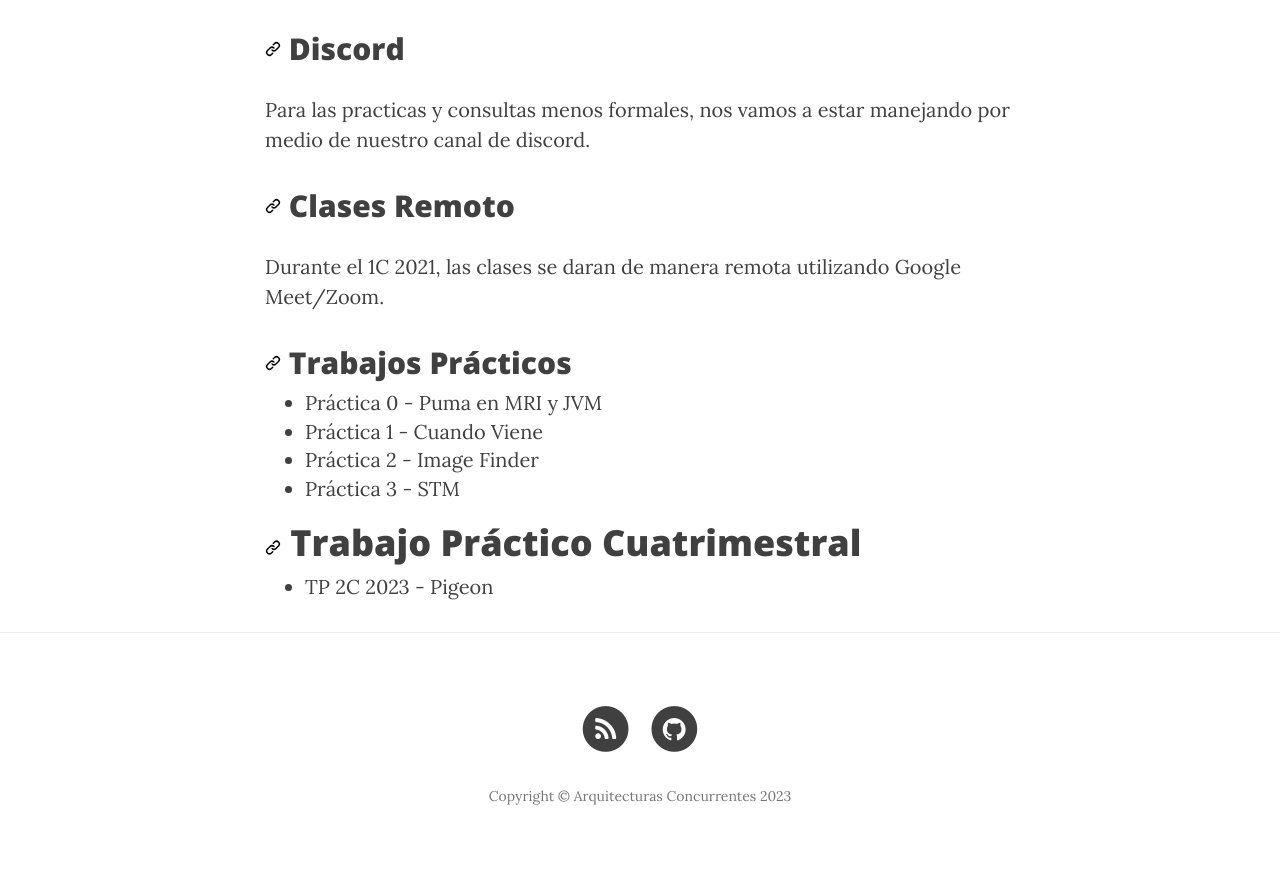
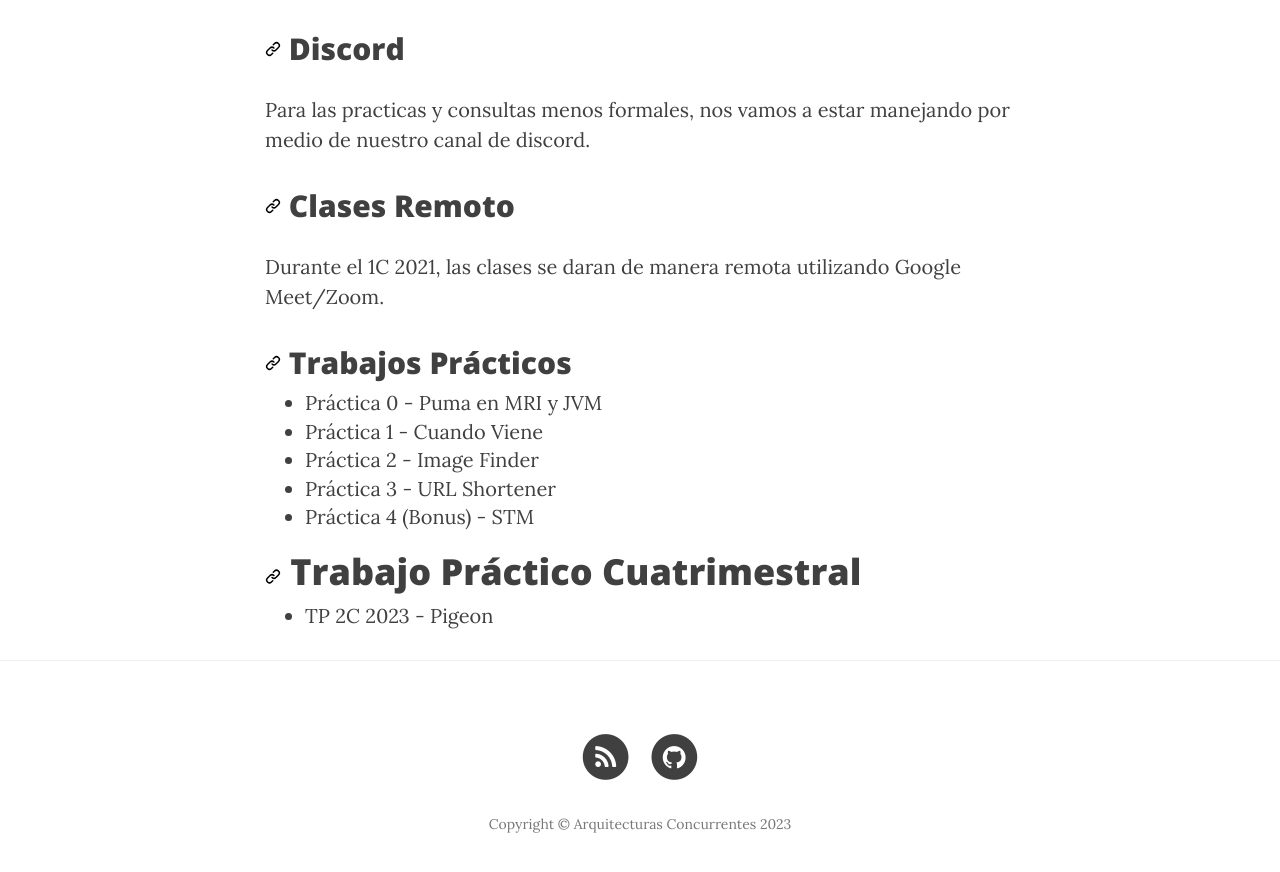
Before and after one commit to arquitecturas-concurrentes/arquitecturas-concurrentes.github.io, a Jekyll site: the page built from cursada.md, in a window 1280 px wide and 900 px high, scrolled down 2350 px. Shown: the top 872 px of the window. Built offline with Jekyll 4.4.1, drawn with Linux system fonts in a browser that asks for light colours; nearby versions of some CDN libraries.

Commit message:
Update talleres

```diff
--- a/cursada.md
+++ b/cursada.md
@@ -37,7 +37,8 @@ Durante el 1C 2021, las clases se daran de manera remota utilizando Google Meet/
 * [Práctica 0 - Puma en MRI y JVM](https://github.com/arquitecturas-concurrentes/iasc-practica-ruby)
 * [Práctica 1 - Cuando Viene](https://github.com/arquitecturas-concurrentes/practica_cps_promises_cuando_viene)
 * [Práctica 2 - Image Finder](https://github.com/arquitecturas-concurrentes/iasc-elixir-image-finder)
-* [Práctica 3 - STM ](https://github.com/arquitecturas-concurrentes/iasc-stm-practica)
+* [Práctica 3 - URL Shortener ](https://github.com/arquitecturas-concurrentes/iasc-elixir-url-shortener)
+* [Práctica 4 (Bonus) - STM ](https://github.com/arquitecturas-concurrentes/iasc-stm-practica)
 
 # Trabajo Práctico Cuatrimestral #
 
```
